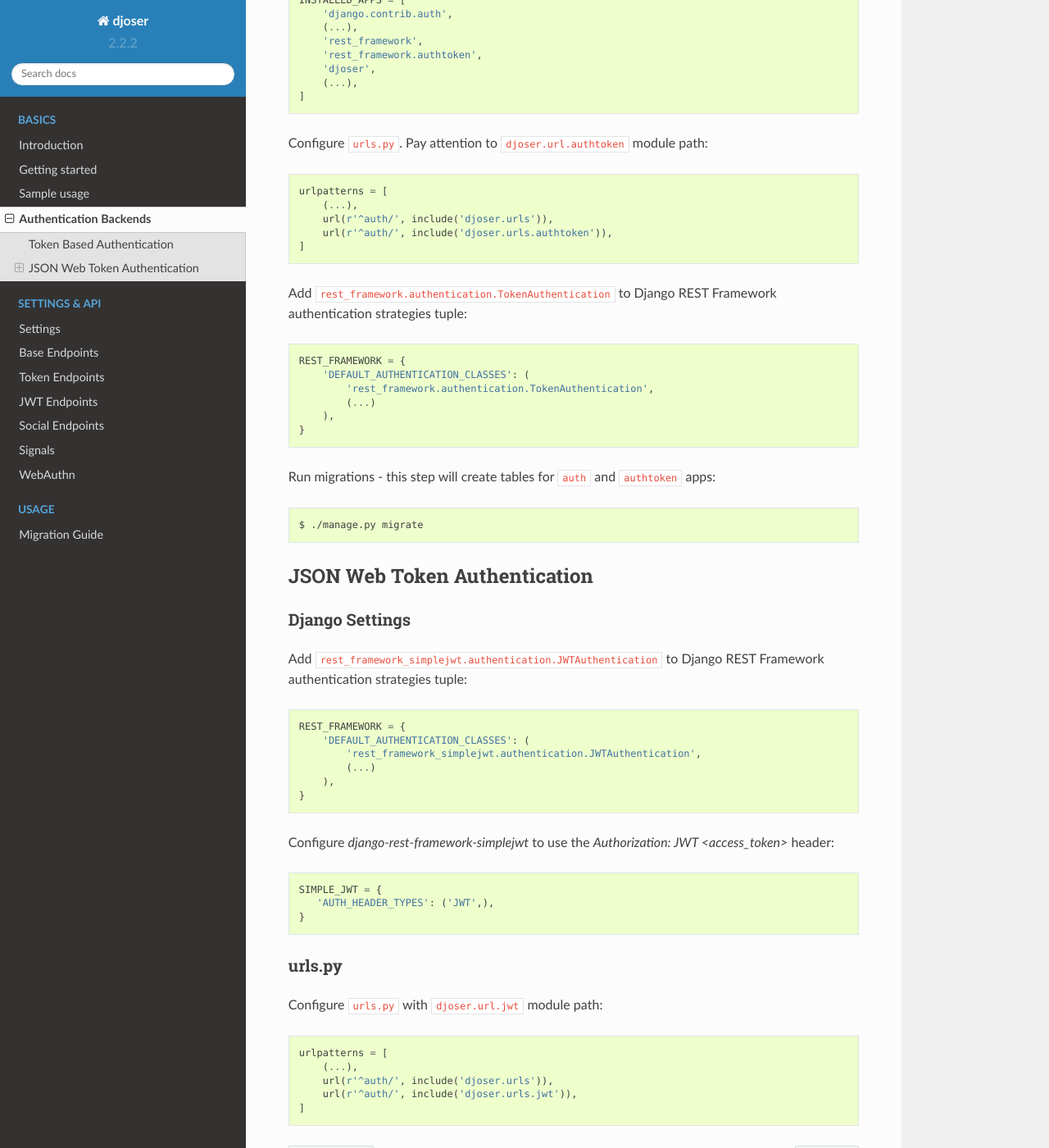
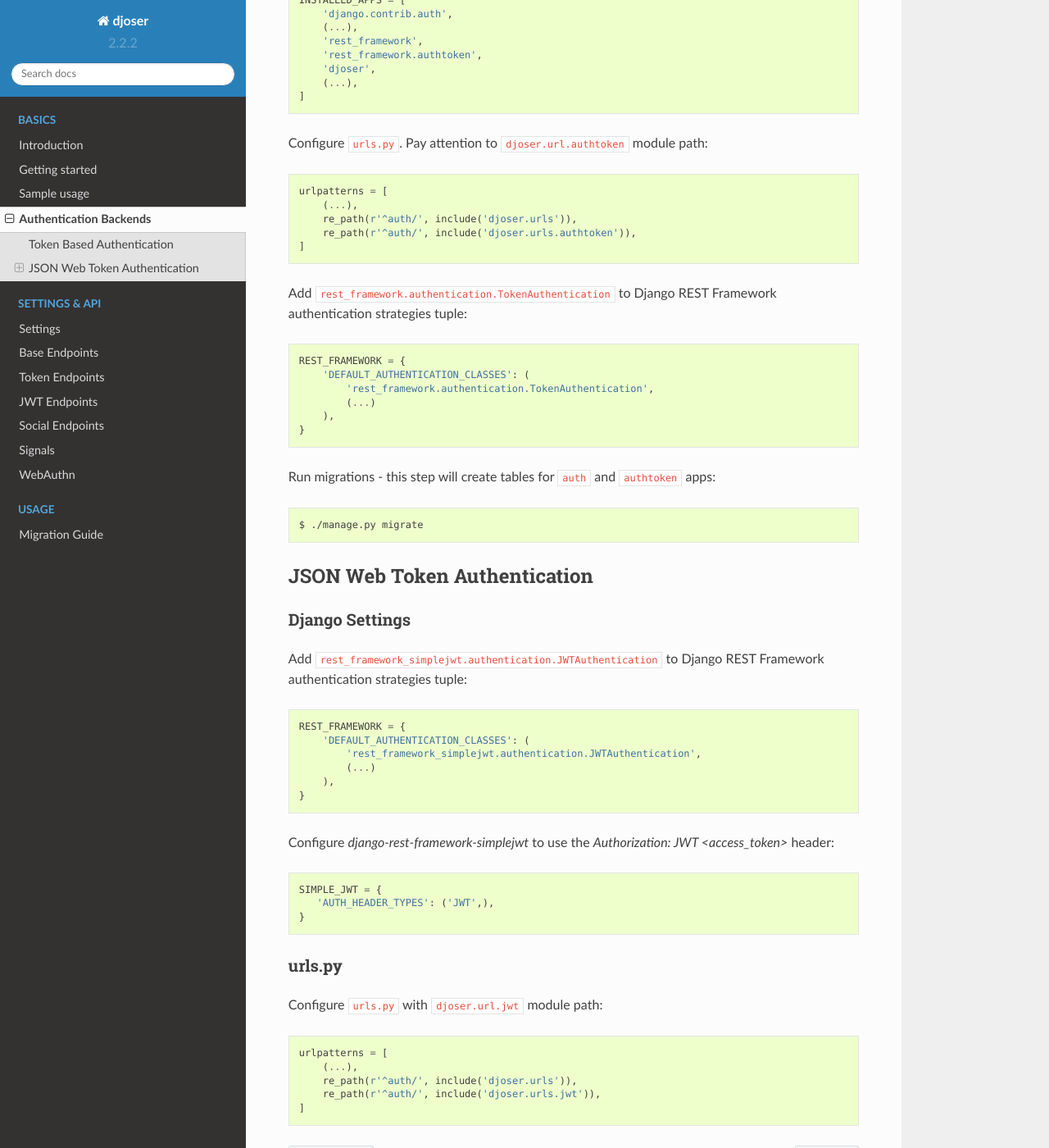
Before and after one commit to sunscrapers/djoser, a Sphinx documentation site: the page built from docs/source/authentication_backends.rst, in a window 1280 px wide and 1400 px high, scrolled down 411 px. Shown: the whole window at 82% size. Built offline with Sphinx 7.4.7 and the Read the Docs theme 2.0.0, drawn with Linux system fonts in a browser that asks for light colours.

Commit message:
Replace url() with re_path() in the docs url() is deprecated and has been removed in Django v4

```diff
--- a/docs/source/adjustment.rst
+++ b/docs/source/adjustment.rst
@@ -12,7 +12,7 @@ Define custom ``urls`` instead of reusing ``djoser.urls``:
 
     urlpatterns = patterns('',
         (...),
-        url(r'^register/$', views.CustomRegistrationView.as_view()),
+        re_path(r'^register/$', views.CustomRegistrationView.as_view()),
     )
 
 Define custom view/serializer (inherit from one of ``djoser`` class) and override necessary method/field:
--- a/docs/source/authentication_backends.rst
+++ b/docs/source/authentication_backends.rst
@@ -30,8 +30,8 @@ Configure ``urls.py``. Pay attention to ``djoser.url.authtoken`` module path:
 
     urlpatterns = [
         (...),
-        url(r'^auth/', include('djoser.urls')),
-        url(r'^auth/', include('djoser.urls.authtoken')),
+        re_path(r'^auth/', include('djoser.urls')),
+        re_path(r'^auth/', include('djoser.urls.authtoken')),
     ]
 
 Add ``rest_framework.authentication.TokenAuthentication`` to Django REST Framework
@@ -89,6 +89,6 @@ Configure ``urls.py`` with ``djoser.url.jwt`` module path:
 
     urlpatterns = [
         (...),
-        url(r'^auth/', include('djoser.urls')),
-        url(r'^auth/', include('djoser.urls.jwt')),
+        re_path(r'^auth/', include('djoser.urls')),
+        re_path(r'^auth/', include('djoser.urls.jwt')),
     ]
--- a/docs/source/getting_started.rst
+++ b/docs/source/getting_started.rst
@@ -76,7 +76,7 @@ Configure ``urls.py``:
 
     urlpatterns = [
         (...),
-        url(r'^auth/', include('djoser.urls')),
+        re_path(r'^auth/', include('djoser.urls')),
     ]
 
 HTTP Basic Auth strategy is assumed by default as Django Rest Framework does it.
--- a/docs/source/social_endpoints.rst
+++ b/docs/source/social_endpoints.rst
@@ -34,7 +34,7 @@ Configure ``urls.py``:
 
     urlpatterns = [
         (...),
-        url(r'^auth/', include('djoser.social.urls')),
+        re_path(r'^auth/', include('djoser.social.urls')),
     ]
 
 **Default URL**: ``/o/{{ provider }}/``
--- a/docs/source/webauthn.rst
+++ b/docs/source/webauthn.rst
@@ -29,7 +29,7 @@ Add ``djoser.webauthn.urls`` url patterns to ``urls.py``:
 
     urlpatterns = [
         (...),
-        url(r'^auth/webauthn/', include('djoser.webauthn.urls')),
+        re_path(r'^auth/webauthn/', include('djoser.webauthn.urls')),
     ]
 
 
```
